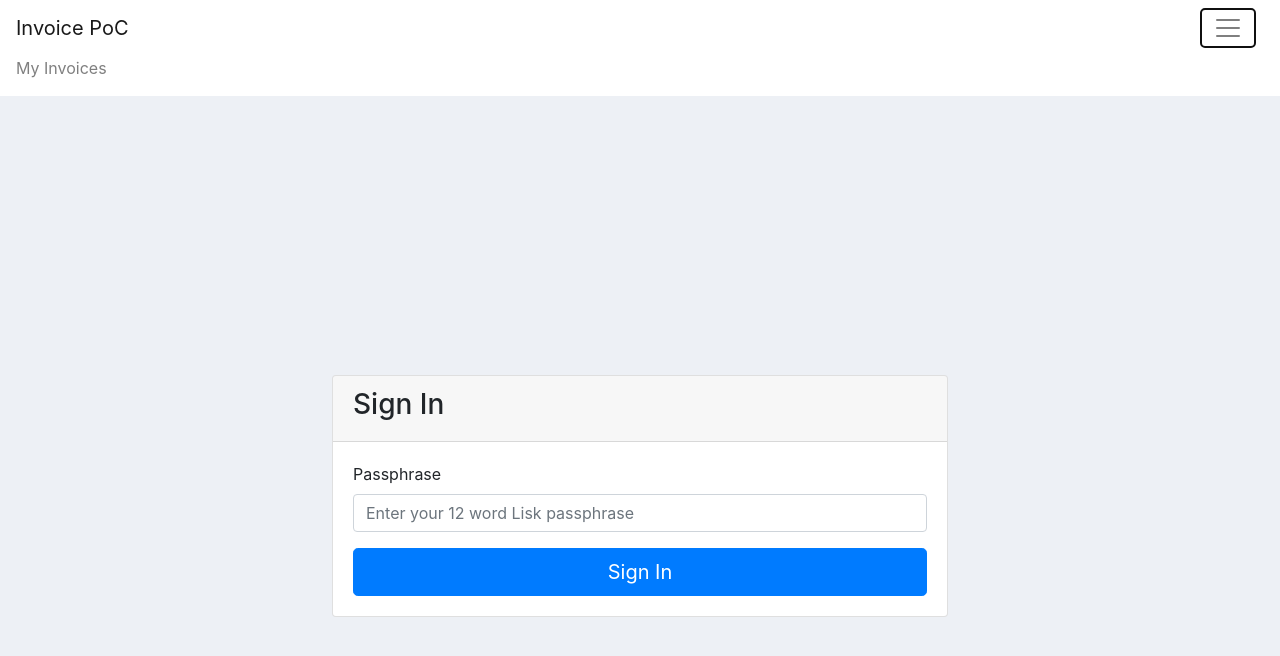
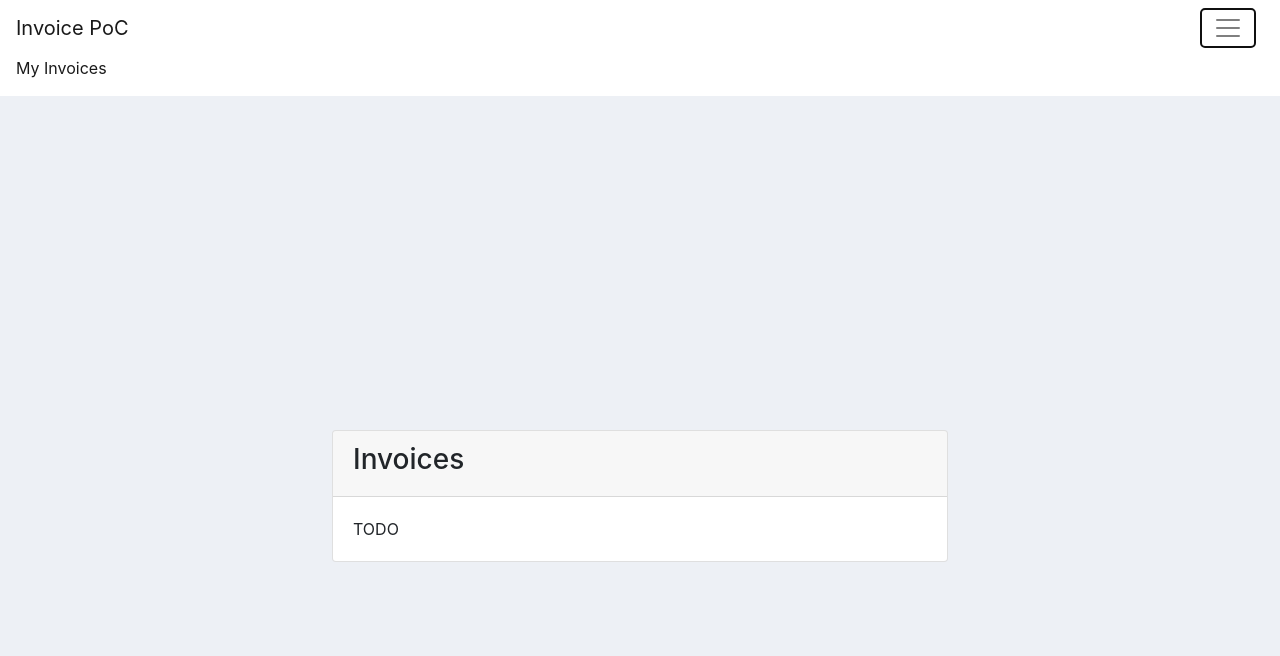
Before and after one commit to LiskArchive/lisk-sdk-examples, a React (Create React App) app in the folder invoice/client/: page /invoices in a window 1280 px wide. Both pictures are taken after a click on the button 1228 px from the left and 28 px from the top of the page. Shown: the top 656 px of the page. Built offline with nearby package versions, Linux system fonts and the light colour scheme.

Commit message:
:house: Setup react router

```diff
--- a/invoice/client/package.json
+++ b/invoice/client/package.json
@@ -7,6 +7,7 @@
     "react": "=16.8.6",
     "react-dom": "=16.8.6",
     "react-flexbox-grid": "=2.1.2",
+    "react-router-dom": "=5.0.0",
     "react-scripts": "3.0.1",
     "reactstrap": "=8.0.0"
   },
--- a/invoice/client/src/App.js
+++ b/invoice/client/src/App.js
@@ -1,23 +1,27 @@
 import React from 'react';
 import { Grid, Row, Col } from 'react-flexbox-grid';
+import { BrowserRouter as Router, Route } from 'react-router-dom';
+
 import SignInPage from './SignInPage';
+import InvoicesPage from './InvoicesPage';
 import Header from './Header';
 import './App.css';
 
 function App() {
   return (
-    <React.Fragment>
+    <Router>
       <Header />
       <div className="App">
         <Grid fluid>
           <Row center="xs">
             <Col xs={12} md={8} lg={6}>
-              <SignInPage />
+                <Route path="/" exact component={SignInPage} />
+                <Route path="/invoices" component={InvoicesPage} />
             </Col>
           </Row>
         </Grid>
       </div>
-    </React.Fragment>
+    </Router>
   );
 }
 
--- a/invoice/client/src/Header.js
+++ b/invoice/client/src/Header.js
@@ -2,6 +2,7 @@ import React from 'react';
 import {
   Collapse, Navbar, NavbarToggler, NavbarBrand, Nav, NavItem, NavLink,
 } from 'reactstrap';
+import { NavLink as RRNavLink } from 'react-router-dom';
 
 export default class Header extends React.Component {
   constructor(props) {
@@ -22,12 +23,12 @@ export default class Header extends React.Component {
   render() {
     return (
     <Navbar color="faded" light>
-      <NavbarBrand href="#/" className="mr-auto">Invoice PoC</NavbarBrand>
+      <NavbarBrand tag={RRNavLink} to="/" className="mr-auto">Invoice PoC</NavbarBrand>
       <NavbarToggler onClick={this.toggleNavbar} className="mr-2" />
       <Collapse isOpen={!this.state.collapsed} navbar>
         <Nav navbar>
           <NavItem>
-            <NavLink href="#/my-invoices">My Invoices</NavLink>
+            <NavLink tag={RRNavLink} to="/invoices">My Invoices</NavLink>
           </NavItem>
         </Nav>
       </Collapse>
--- /dev/null
+++ b/invoice/client/src/InvoicesPage.js
@@ -0,0 +1,22 @@
+import React from 'react';
+import {
+  Card, CardHeader, CardBody,
+} from 'reactstrap';
+import { Row, Col } from 'react-flexbox-grid';
+
+function InvoicesPage() {
+  return (
+    <Row start="xs">
+      <Col xs={12}>
+        <Card>
+          <CardHeader><h3>Invoices</h3></CardHeader>
+          <CardBody>
+            TODO
+          </CardBody>
+        </Card>
+      </Col>
+    </Row>
+  );
+}
+
+export default InvoicesPage;
```
